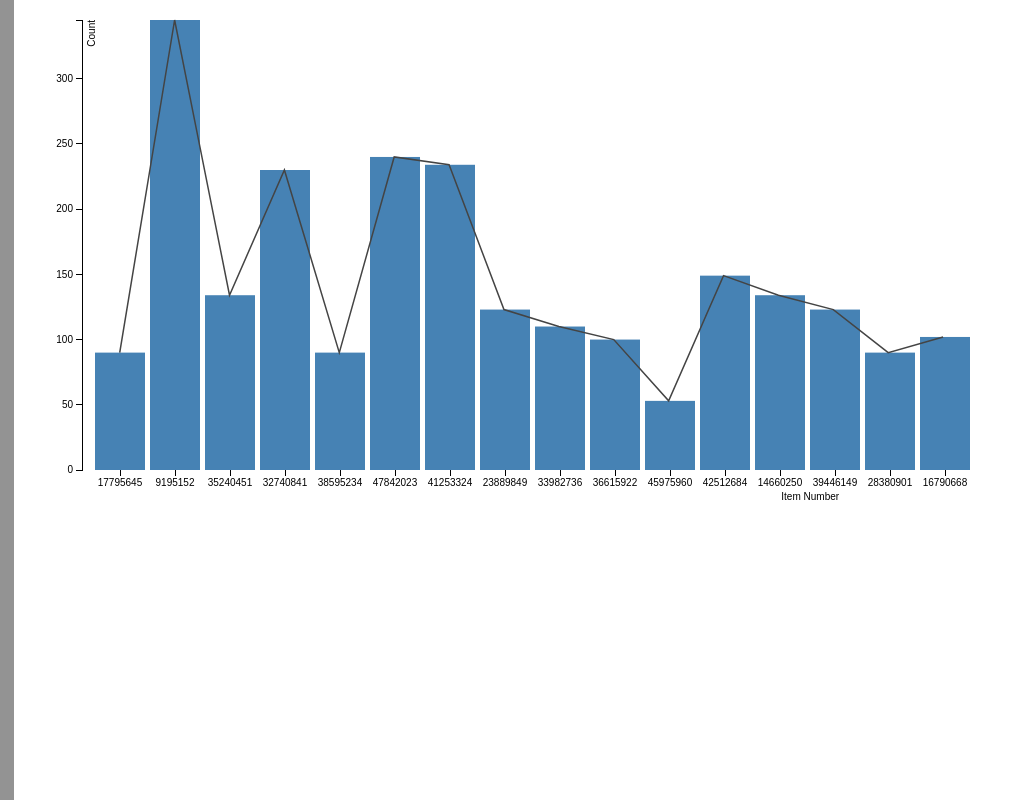
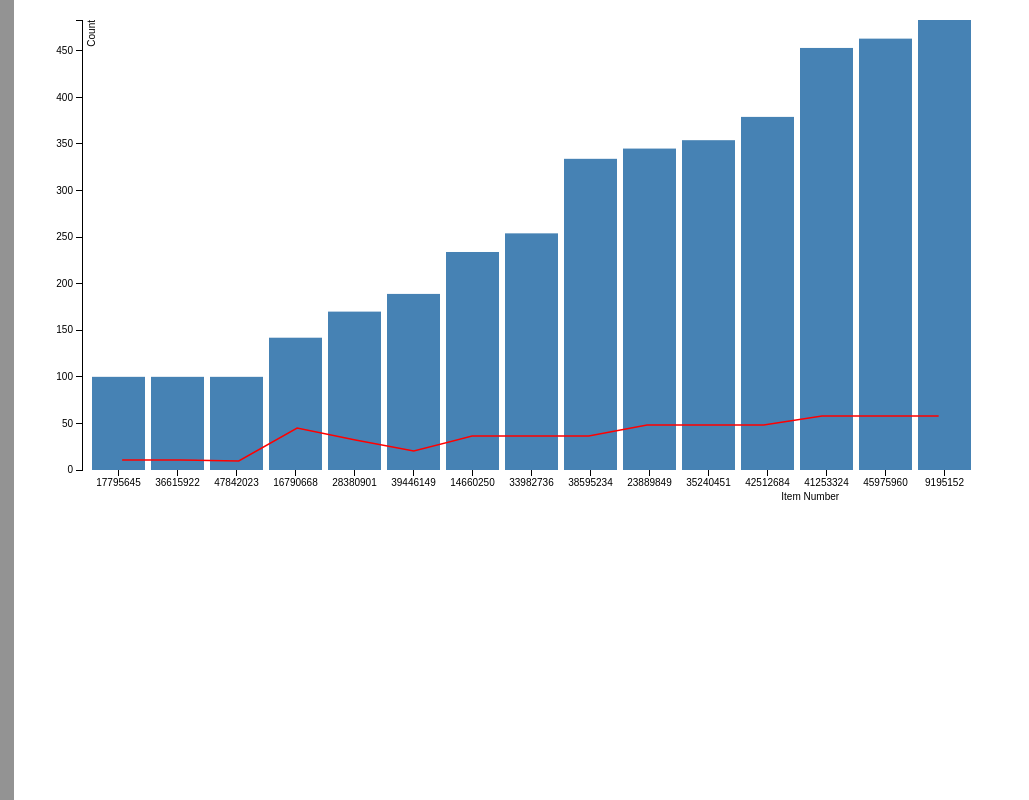
Before and after one commit to sumanthk/topk-chart, a plain HTML site: page dynamic-chart.html in a window 1280 px wide. Shown: the full height of the page, 58-1087 px from the left. Drawn offline with nearby package versions, Linux system fonts and the light colour scheme; files whose address does not match are found by name.

Commit message:
line chart with error data

```diff
--- a/dynamic-chart.css
+++ b/dynamic-chart.css
@@ -42,7 +42,7 @@
 
 .line {
   fill: none;
-  stroke: #444;
+  stroke: red;
   stroke-width: 1.5px;
 }
 
--- a/dynamic-chart.js
+++ b/dynamic-chart.js
@@ -1,5 +1,5 @@
 $('document').ready(function () {
-        var dataFile = "data.tsv";
+        var dataFile = "data1.tsv";
     // ***********************************************************************************************************
     // Adding panel buttons on the left
       var icons = ["home", "github-square"];
@@ -86,7 +86,8 @@ $('document').ready(function () {
         var line = d3.svg.line()
            .x(function(d, i) {
              return x2(d.item) + i; })
-           .y(function(d, i) { return y(d.count); });
+           .y(function(d, i) {
+               return height - Number(d.errCnt); });
 
 
         // dataFile = (dataFile === "data.tsv") ? "data1.tsv" : "data.tsv";
```
